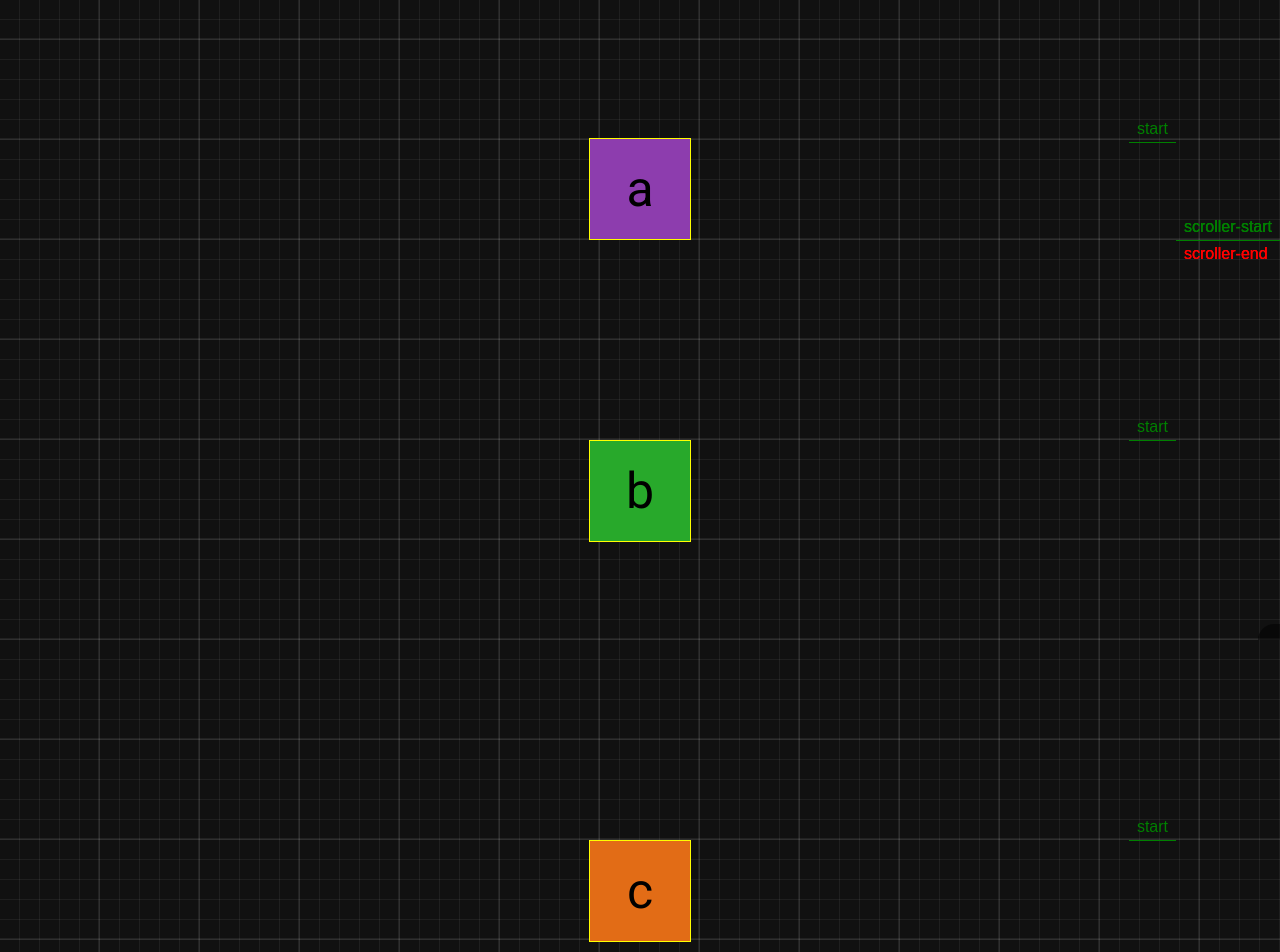
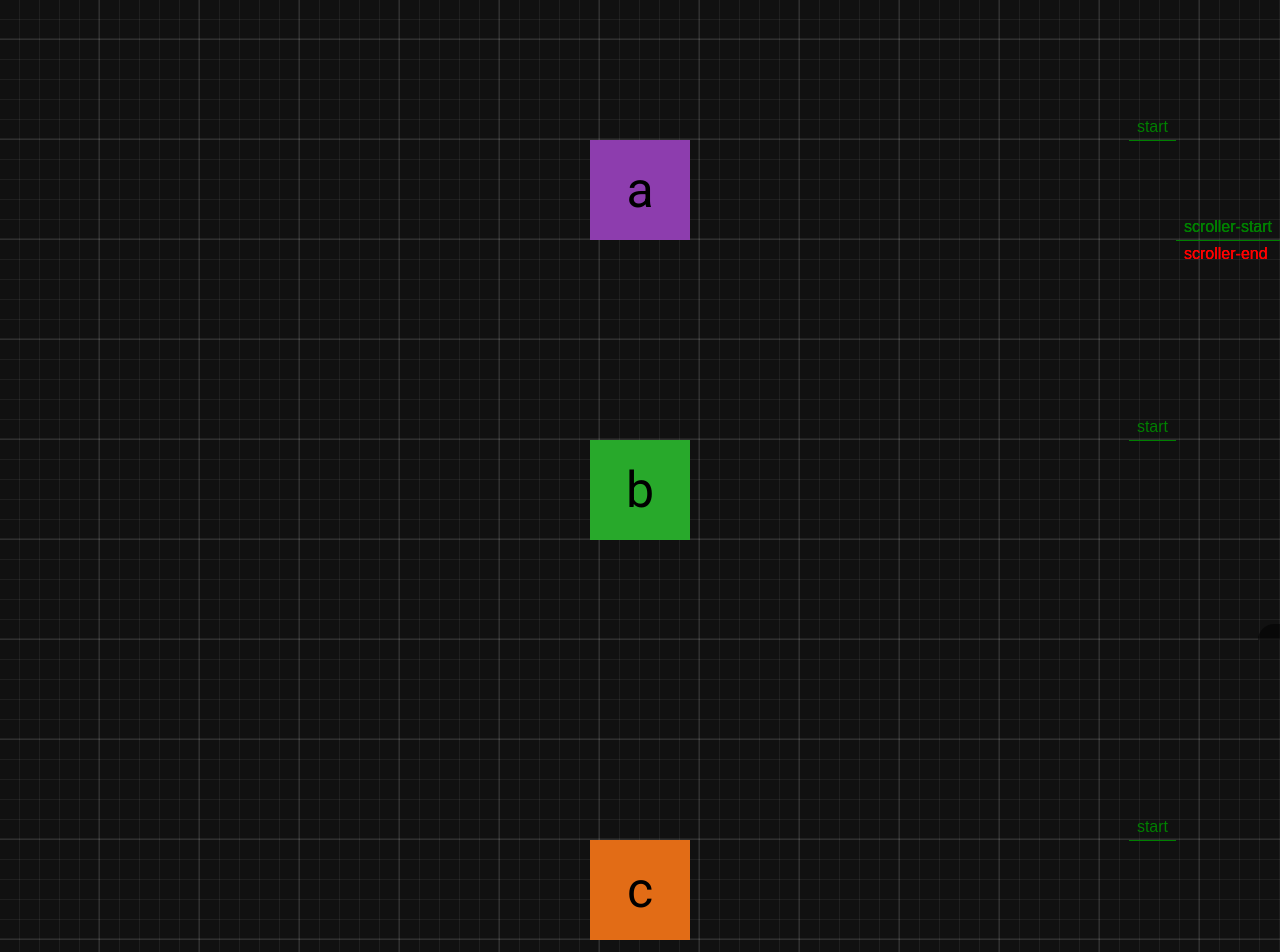
Before and after one commit to ehlyus/portfolio_site, a SvelteKit app: page / in a window 1280 px wide. Shown: the part 160-1112 px from the top of the page. Built offline with nearby package versions, Linux system fonts and the light colour scheme.

Commit message:
remove style tags on test boxes

```diff
--- a/src/routes/+page.svelte
+++ b/src/routes/+page.svelte
@@ -58,9 +58,9 @@
             <h1 class="title">Elijah Johnson's Personal Website</h1>
             <button class="button" on:click={scrollTo}> Jump to C</button>
         </header>
-        <div class="box box-a" style="border: 1px solid yellow;" data-speed="1">a</div>
-        <div class="box box-b" style="border: 1px solid yellow;" data-speed="1">b</div>
-        <div class="box box-c" style="border: 1px solid yellow;" data-speed="1">c</div>
+        <div class="box box-a" data-speed="1">a</div>
+        <div class="box box-b" data-speed="1">b</div>
+        <div class="box box-c" data-speed="1">c</div>
         <div class="line"/>
     </div>
 </div>
```
